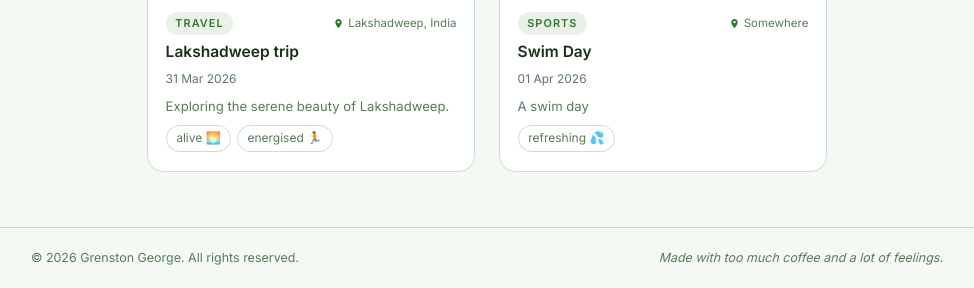
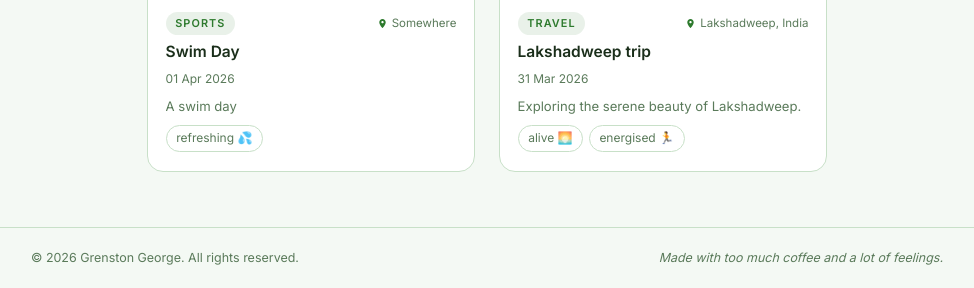
Before and after one commit to gr-10/gr-10.github.io, a Jekyll site: the page built from shorts.html, in a window 1280 px wide and 900 px high, scrolled down 61 px, cut to the strip 612-900 px from the top of the window. Shown: the whole strip, without its empty margins (153-1127 px from the left). Built offline with Jekyll 4.4.1, drawn with Linux system fonts in a browser that asks for light colours; some of the changed lines change nothing that is shown.

Commit message:
changed order

```diff
--- a/_data/videos.yml
+++ b/_data/videos.yml
@@ -1,3 +1,12 @@
+- video_id: fdc0f70c-dab4-44cc-bf69-8ae4952ce4d1
+  thumbnail: "Thumbnails/swimunderthumb.webp"
+  title: "Swim Day"
+  date: 2026-04-01
+  tag: [Sports]
+  mood: ["refreshing 💦"]
+  location: "Somewhere"
+  caption: "A swim day"
+
 - video_id: 1bb9d9d2-0979-4d0f-8641-bbfbfc462c6e
   thumbnail: "Thumbnails/lakshadweep.webp"
   title: "Lakshadweep trip"
@@ -6,12 +15,3 @@
   mood: ["alive 🌅", "energised 🏃"]
   location: "Lakshadweep, India"
   caption: "Exploring the serene beauty of Lakshadweep."
-
-- video_id: fdc0f70c-dab4-44cc-bf69-8ae4952ce4d1
-  thumbnail: "Thumbnails/swimunderthumb.webp"
-  title: "Swim Day"
-  date: 2026-04-01
-  tag: [Sports]
-  mood: ["refreshing 💦"]
-  location: "Somewhere"
-  caption: "A swim day"
```
